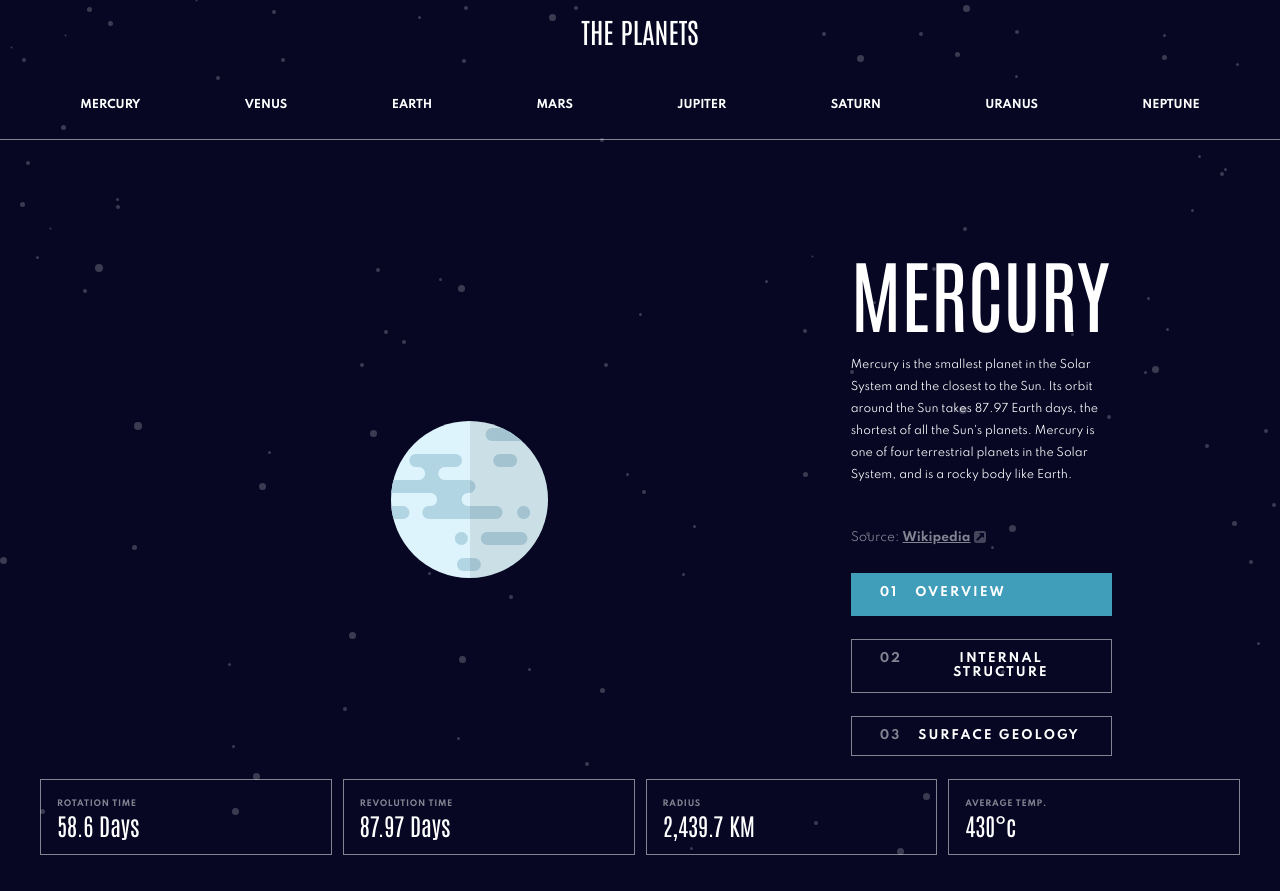
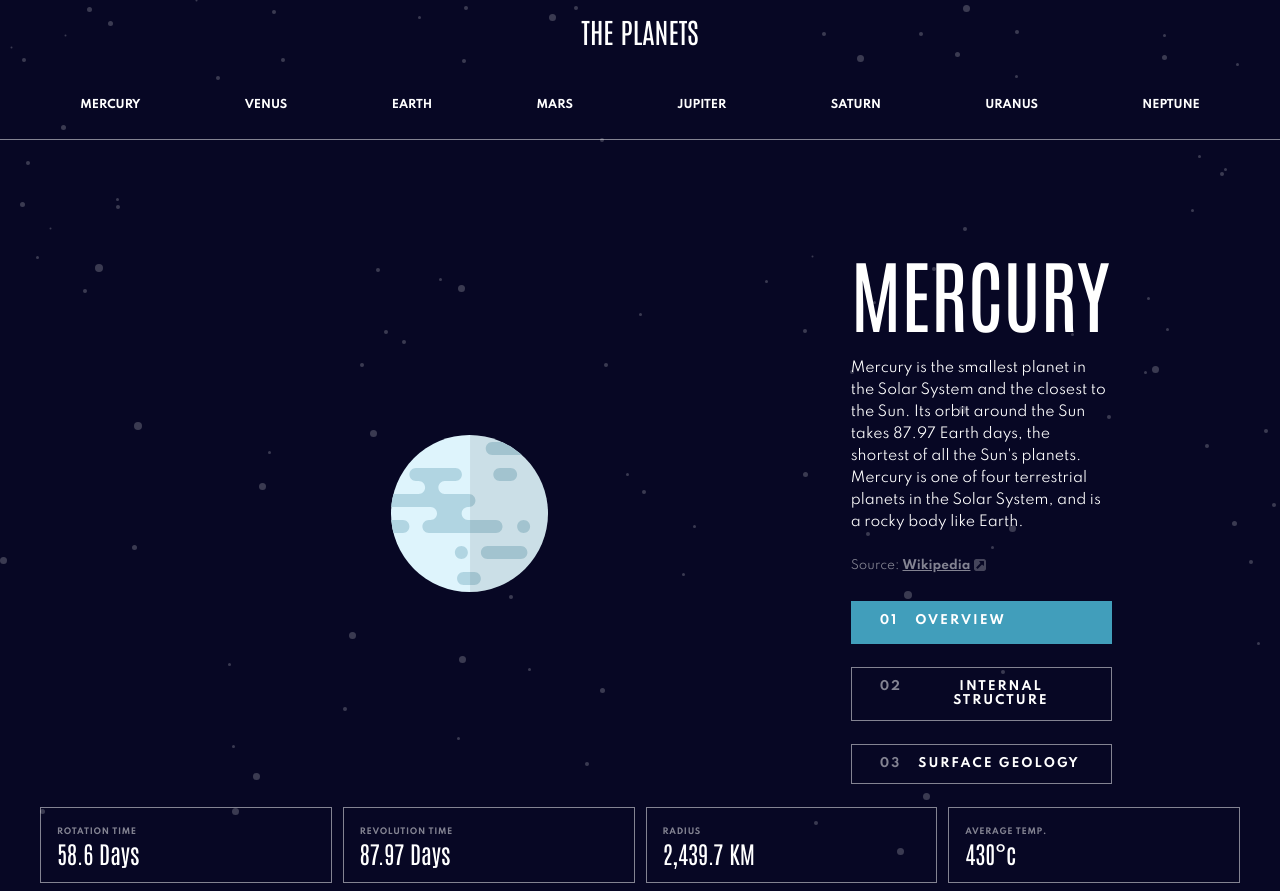
Before and after one commit to kristiingco/planets-fact-site, a React (Create React App) app: page /mercury in a window 1280 px wide. Before the commit the page ends 863 px from the top, so only its background shows below. Built offline with nearby package versions, Linux system fonts and the light colour scheme.

Commit message:
Fix margin top of planet source

```diff
--- a/src/components/planet/planet-description/PlanetDescription.scss
+++ b/src/components/planet/planet-description/PlanetDescription.scss
@@ -48,8 +48,14 @@
 @media all and (min-width: 1200px) {
     .planet-description {
         width: 100%;
+
+        .planet-description-content {
+            font-size: 14px;
+        }
+
+        .planet-description-source {
+            margin-top: 10px;
+        }
     }
-    .planet-description-content {
-        font-size: 14px;
-    }
+
 }
```
